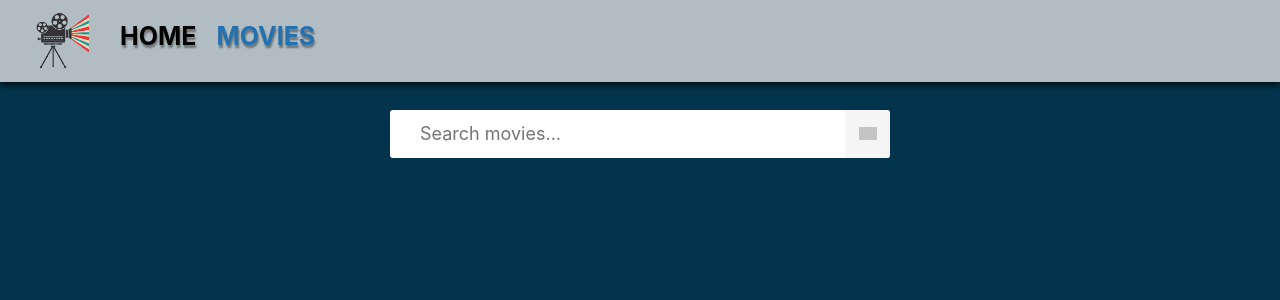
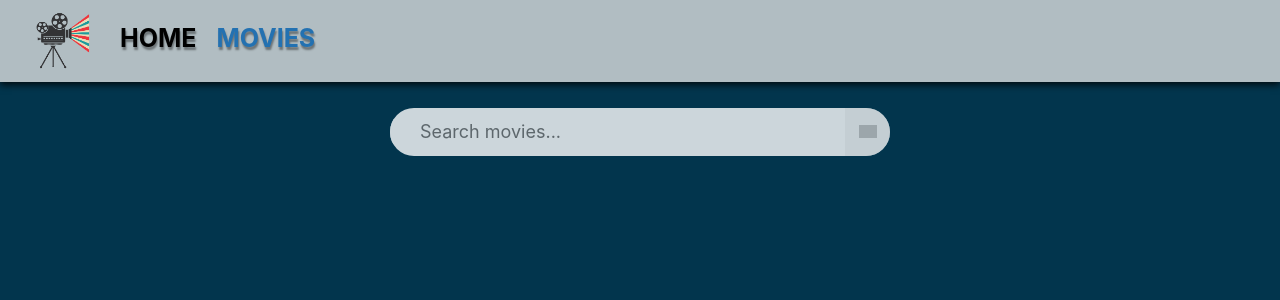
Before and after one commit to Valentyna-Chudik/goit-react-hw-04-movies, a React (Create React App) app: page /movies in a window 1280 px wide. Shown: the top 300 px of the page. Built offline with nearby package versions, Linux system fonts and the light colour scheme; grey boxes are pictures that could not be loaded.

Commit message:
Errors (toastify) added

```diff
--- a/package.json
+++ b/package.json
@@ -12,6 +12,7 @@
     "react-dom": "^17.0.1",
     "react-router-dom": "^5.2.0",
     "react-scripts": "4.0.1",
+    "react-toastify": "^6.2.0",
     "web-vitals": "^0.2.4"
   },
   "scripts": {
--- a/src/App.js
+++ b/src/App.js
@@ -1,10 +1,10 @@
 import { Switch, Route } from 'react-router-dom';
+import { ToastContainer } from 'react-toastify';
 import AppBar from './components/AppBar/AppBar';
 import Container from './components/Container/Container';
 import HomePageView from './views/HomePageView/HomePageView';
 import MoviePageView from './views/MoviePageView/MoviePageView';
 import MovieDetailsView from './views/MovieDetailsPage/MovieDetailsPage';
-import NotFoundView from './views/NotFoundView/NotFoundView';
 
 function App() {
   return (
@@ -22,11 +22,8 @@ function App() {
         <Route path="/movies/:movieId">
           <MovieDetailsView></MovieDetailsView>
         </Route>
-
-        <Route>
-          <NotFoundView></NotFoundView>
-        </Route>
       </Switch>
+      <ToastContainer autoClose={3700} position="top-center" />
     </Container>
   );
 }
--- a/src/components/Navigation/Navigation.js
+++ b/src/components/Navigation/Navigation.js
@@ -5,7 +5,9 @@ import logo from '../../logo1.png';
 const Navigation = () => (
   <nav className={styles.navigation}>
     <div className={styles.items}>
-      <img src={logo} alt="logo" width="80" className={styles.logo} />
+      <NavLink exact to="/">
+        <img src={logo} alt="logo" width="80" className={styles.logo} />
+      </NavLink>
       <NavLink
         exact
         to="/"
--- a/src/components/SearchBar/SearchBar.js
+++ b/src/components/SearchBar/SearchBar.js
@@ -1,5 +1,6 @@
 import { useState } from 'react';
 import styles from './SearchBar.module.css';
+import { toast } from 'react-toastify';
 
 export default function Searchbar({ onSubmit }) {
   const [query, setQuery] = useState('');
@@ -12,7 +13,7 @@ export default function Searchbar({ onSubmit }) {
     e.preventDefault();
 
     if (query.trim() === '') {
-      return;
+      return toast.warning(`Please enter your query.`);
     }
 
     onSubmit(query);
--- a/src/components/SearchBar/SearchBar.module.css
+++ b/src/components/SearchBar/SearchBar.module.css
@@ -9,9 +9,14 @@
   min-height: 64px;
   padding-right: 24px;
   padding-left: 24px;
-  padding-top: 12px;
-  padding-bottom: 12px;
+  padding-top: 10px;
+  padding-bottom: 10px;
   color: #fff;
+  opacity: 0.8;
+}
+
+.searchbar:hover {
+  opacity: 1;
 }
 
 .searchForm {
@@ -20,7 +25,7 @@
   width: 100%;
   max-width: 500px;
   background-color: #fff;
-  border-radius: 3px;
+  border-radius: 40px;
   overflow: hidden;
 }
 
--- a/src/index.js
+++ b/src/index.js
@@ -3,6 +3,7 @@ import ReactDOM from 'react-dom';
 import { BrowserRouter } from 'react-router-dom';
 import App from './App';
 import 'modern-normalize/modern-normalize.css';
+import 'react-toastify/dist/ReactToastify.css';
 import './index.css';
 
 ReactDOM.render(
--- a/src/views/HomePageView/HomePageView.js
+++ b/src/views/HomePageView/HomePageView.js
@@ -15,8 +15,8 @@ export default function HomePageView() {
 
   return (
     <>
-      <div className={styles.container}>
-        {movies && (
+      {movies && (
+        <div className={styles.container}>
           <ul className={styles.list}>
             {movies.map(movie => (
               <li key={movie.id} className={styles.item}>
@@ -35,8 +35,8 @@ export default function HomePageView() {
               </li>
             ))}
           </ul>
-        )}
-      </div>
+        </div>
+      )}
     </>
   );
 }
--- a/src/views/MovieDetailsPage/MovieDetailsPage.module.css
+++ b/src/views/MovieDetailsPage/MovieDetailsPage.module.css
@@ -44,6 +44,7 @@
   max-width: 100%;
   width: 360px;
   border-radius: 5px;
+  box-shadow: 0 3px 7px rgba(0, 0, 0, 0.8);
 }
 
 .title {
--- a/src/views/MoviePageView/MoviePageView.js
+++ b/src/views/MoviePageView/MoviePageView.js
@@ -1,6 +1,7 @@
 // import PageHeading from '../components/PageHeading/PageHeading';
 import { useState, useEffect } from 'react';
 import { Link, useRouteMatch } from 'react-router-dom';
+import { toast } from 'react-toastify';
 import * as movieAPI from '../../services/movie-api';
 import SearchBar from '../../components/SearchBar/SearchBar';
 import defaultImg from '../../noPoster.png';
@@ -10,15 +11,35 @@ export default function MoviePageView() {
   const { url } = useRouteMatch();
   const [query, setQuery] = useState('');
   const [movies, setMovies] = useState([]);
+  // const [error, setError] = useState(null);
 
   useEffect(() => {
     if (!query) {
       return;
     }
-    movieAPI.fetchMovie(query).then(data => {
-      setMovies(data.results);
+
+    movieAPI.fetchMovie(query).then(({ results }) => {
+      if (results.length === 0) {
+        toast.error(`No results were found for ${query}!`);
+        return;
+      }
+      setMovies(results);
     });
   }, [query]);
+
+  // useEffect(() => {
+  //   if (!query) {
+  //     return;
+  //   }
+
+  //   movieAPI.fetchMovie(query).then(data => {
+  //     if (results.length === 0) {
+  //       toast.info(`Sorry, there are no matching results for ${query}!`);
+  //       return;
+  //     }
+  //     setMovies(data.results);
+  //   });
+  // }, [query]);
 
   const onChangeQuery = query => {
     setQuery(query);
@@ -29,8 +50,9 @@ export default function MoviePageView() {
     <>
       {/* <PageHeading text="Movie name" /> */}
       <SearchBar onSubmit={onChangeQuery} />
-      <div className={styles.container}>
-        {movies && (
+
+      {movies && (
+        <div className={styles.container}>
           <ul className={styles.list}>
             {movies.map(movie => (
               <li key={movie.id} className={styles.item}>
@@ -49,8 +71,8 @@ export default function MoviePageView() {
               </li>
             ))}
           </ul>
-        )}
-      </div>
+        </div>
+      )}
     </>
   );
 }
--- a/src/views/NotFoundView/NotFoundView.js
+++ /dev/null
@@ -1,3 +0,0 @@
-export default function NotFoundView() {
-  return <h1>404 Страница не найдена </h1>;
-}
```
Also changed, not shown: 1 other file (tests, documents, lock files or other folders).
